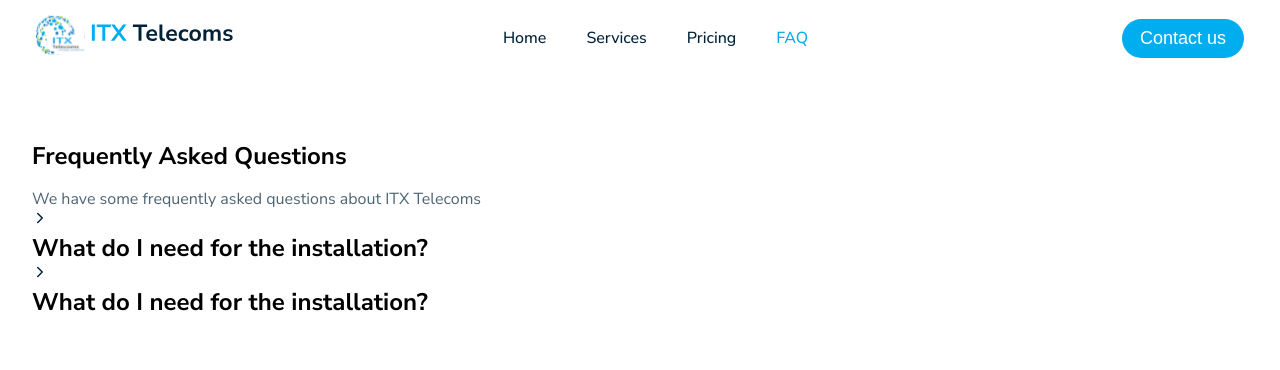
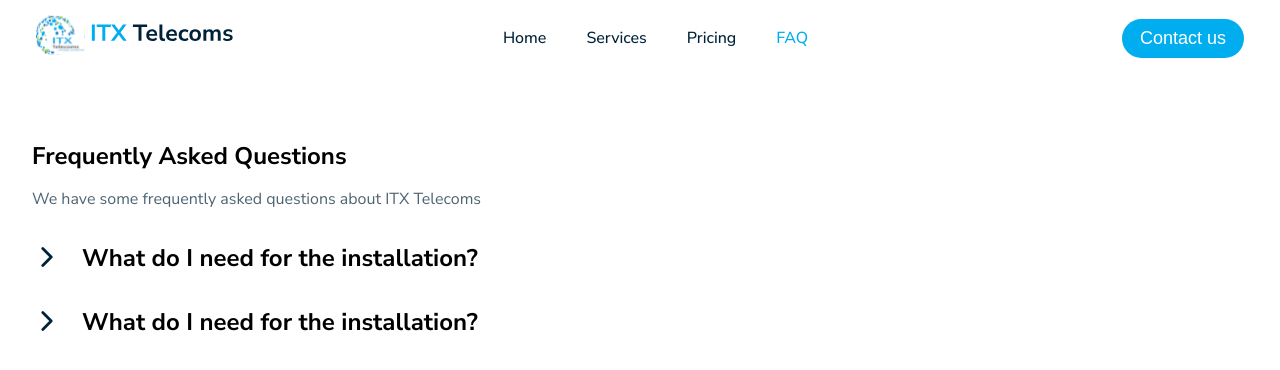
Before and after one commit to Meed-Networks/itx-redesign, a Next.js app: page /faq in a window 1280 px wide. Shown: the top 370 px of the page. Built offline with nearby package versions, Linux system fonts and the light colour scheme.

Commit message:
faq done

```diff
--- a/components/accordion/accordion.module.scss
+++ b/components/accordion/accordion.module.scss
@@ -0,0 +1,15 @@
+.accordion{
+     margin-top: 2em;
+
+     .accordionTitle{
+          display: flex;
+          gap: 20px;
+          cursor: pointer;
+     }
+
+     .accordionContent{
+          margin-top: 2em;
+          margin-left: 50px;
+          transition: all 2s ease-in;
+     }
+}
--- a/components/accordion/index.tsx
+++ b/components/accordion/index.tsx
@@ -12,16 +12,16 @@ const [isActive, setIsActive] = useState(false);
   return (
     <React.Fragment>
       <div className={styles.accordion}>
-          <div className="accordion-item">
-          <div
-               className="accordion-title"
-               onClick={() => setIsActive(!isActive)}
-          >
-               {isActive ? <IoChevronDown size="16px" color="#002239"/> : <IoChevronForward size="16px" color="#002239"/>}
-               <h2>{question}</h2>
+          <div className={styles.accordionItem}>
+               <div
+                    className={styles.accordionTitle}
+                    onClick={() => setIsActive(!isActive)}
+               >
+                    {isActive ? <IoChevronDown size="30px" color="#002239"/> : <IoChevronForward size="30px" color="#002239"/>}
+                    <h2>{question}</h2>
 
-          </div>
-          {isActive && <div className="accordion-content">{ans}</div>}
+               </div>
+               {isActive && <div className={styles.accordionContent}>{ans}</div>}
           </div>
           </div>
     </React.Fragment>
--- a/components/faq/faq.ts
+++ b/components/faq/faq.ts
@@ -3,7 +3,9 @@ export const faq = [
           question: "What do I need for the installation?",
           ans: [
                `Radio Cost: The cost of the radio varies based on the distance between your house and our base station. Prices start from 31,000 and can go up to 55,000, subject to potential changes.
+
                Access Point: The cost of the access point is fixed at 27,000.
+
                Subscription Fee: The subscription fee differs depending on the package you choose. Click here to see more`
           ]
      },
```
